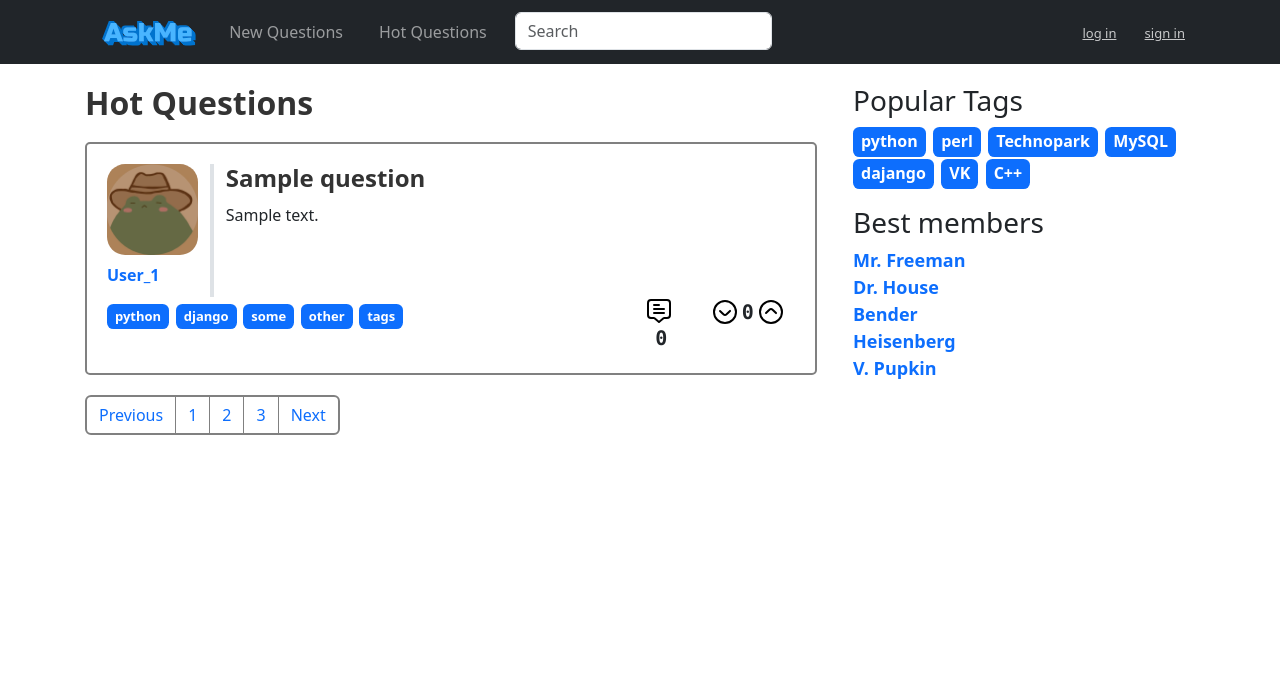
After one commit to TheVovchenskiy/askme, a Django app: template AskMe/templates/hot-questions.html in a window 1280 px wide. The commit adds this page. Shown: the top 675 px of the page. Run offline with Django 3.2, Linux system fonts and the light colour scheme; the template is opened without the code that fills it: most values are stand-ins (such as "Sample title", 1, 10 or a date in 2020); some libraries are stand-ins or nearby versions.

Commit message:
Added hot-questions page

```diff
--- a/AskMe/AskMe/urls.py
+++ b/AskMe/AskMe/urls.py
@@ -24,4 +24,5 @@
     path('question/<int:questionID>', views.question, name="question"),
     path('ask', views.ask, name='ask'),
     path('settings', views.settings, name='settings'),
+    path('hot', views.hot, name='hot'),
 ]
--- a/AskMe/askme/models.py
+++ b/AskMe/askme/models.py
@@ -2,7 +2,7 @@
     {
         'id': i,
         'title': f'Question {i}',
-        'text': f'Test {i}',
+        'text': f'Text {i}',
     } for i in range(12)
 ]
 
--- /dev/null
+++ b/AskMe/templates/hot-questions.html
@@ -0,0 +1,31 @@
+{% extends "inc/base.html" %} {% block content %}
+
+<h2 class="section-title">Hot Questions</h2>
+
+{% for question in questions %}
+  {% include "inc/question-item.html" %}
+{% endfor %}
+
+<!-- Pagination -->
+<ul class="pagination">
+  <li class="page-item">
+    <a class="page-link page-link-border page-link-border-previous" href="#"
+      >Previous</a
+    >
+  </li>
+  <li class="page-item">
+    <a class="page-link page-link-border" href="#">1</a>
+  </li>
+  <li class="page-item">
+    <a class="page-link page-link-border" href="#">2</a>
+  </li>
+  <li class="page-item">
+    <a class="page-link page-link-border" href="#">3</a>
+  </li>
+  <li class="page-item">
+    <a class="page-link page-link-border page-link-border-next" href="#"
+      >Next</a
+    >
+  </li>
+</ul>
+{% endblock content %}
--- a/AskMe/templates/inc/header-item.html
+++ b/AskMe/templates/inc/header-item.html
@@ -30,7 +30,7 @@
           </li>
           <li class="nav-item">
             <a class="nav-link {% if request.path == "/hot" %}active{% endif %}"
-               href="#">Hot Questions</a>
+               href="{% url 'hot' %}">Hot Questions</a>
           </li>
           <li class="nav-item">
             <form role="search">
--- a/AskMe/templates/inc/question-item.html
+++ b/AskMe/templates/inc/question-item.html
@@ -23,10 +23,7 @@
       </h2>
       <!-- Question text -->
       <div class="question-text">
-        Lorem ipsum dolor sit amet consectetur adipisicing elit. Libero expedita
-        earum error repudiandae quas nulla quod eaque vero itaque commodi nemo
-        minima, necessitatibus unde maiores reiciendis sint quisquam mollitia
-        quasi...
+        {{ question.text }}
       </div>
     </div>
   </div>
```
Also changed, not shown: AskMe/askme/views.py (+10 -0 lines).
